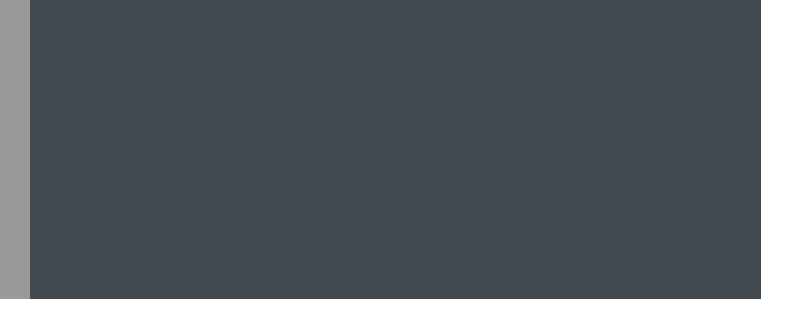
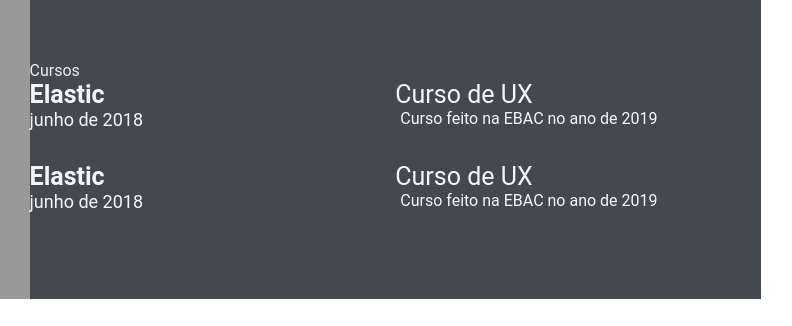
Before and after one commit to moeemamoura/devweekgithub.io, a plain HTML site: page index.html in a window 1280 px wide. Shown: the part 547-873 px from the top of the page, 391-1183 px from the left. Drawn offline with Linux system fonts and the light colour scheme.

Commit message:
Cursos (#10)
* atualização academica

* adicionando cursos

* adicionando cursos

* adicionando cursos

Co-authored-by: moeemamoura <moeemamoura@gmail.com>

```diff
--- a/index.html
+++ b/index.html
@@ -97,6 +97,30 @@
                     </div>
                 </div>
             </section>
+
+            <section class="awards gap">
+                <div class="right-title">Cursos</div>
+                <div class="awards-contents">
+                    <div class="awards-left">
+                        <p class="awards-company-name">Elastic</p>
+                        <p class="awards-time-period">junho de 2018</p>
+                    </div>
+                    <div class="awards-right">
+                        <p class="awards-name">Curso de UX</p>
+                        <p class="awards-desc">Curso feito na EBAC no ano de 2019</p>
+                    </div>
+                </div>
+                <div class="awards-contents">
+                    <div class="awards-left">
+                        <p class="awards-company-name">Elastic</p>
+                        <p class="awards-time-period">junho de 2018</p>
+                    </div>
+                    <div class="awards-right">
+                        <p class="awards-name">Curso de UX</p>
+                        <p class="awards-desc">Curso feito na EBAC no ano de 2019</p>
+                    </div>
+                </div>
+            </section>
         </section>
     </main>
 </body>
```
